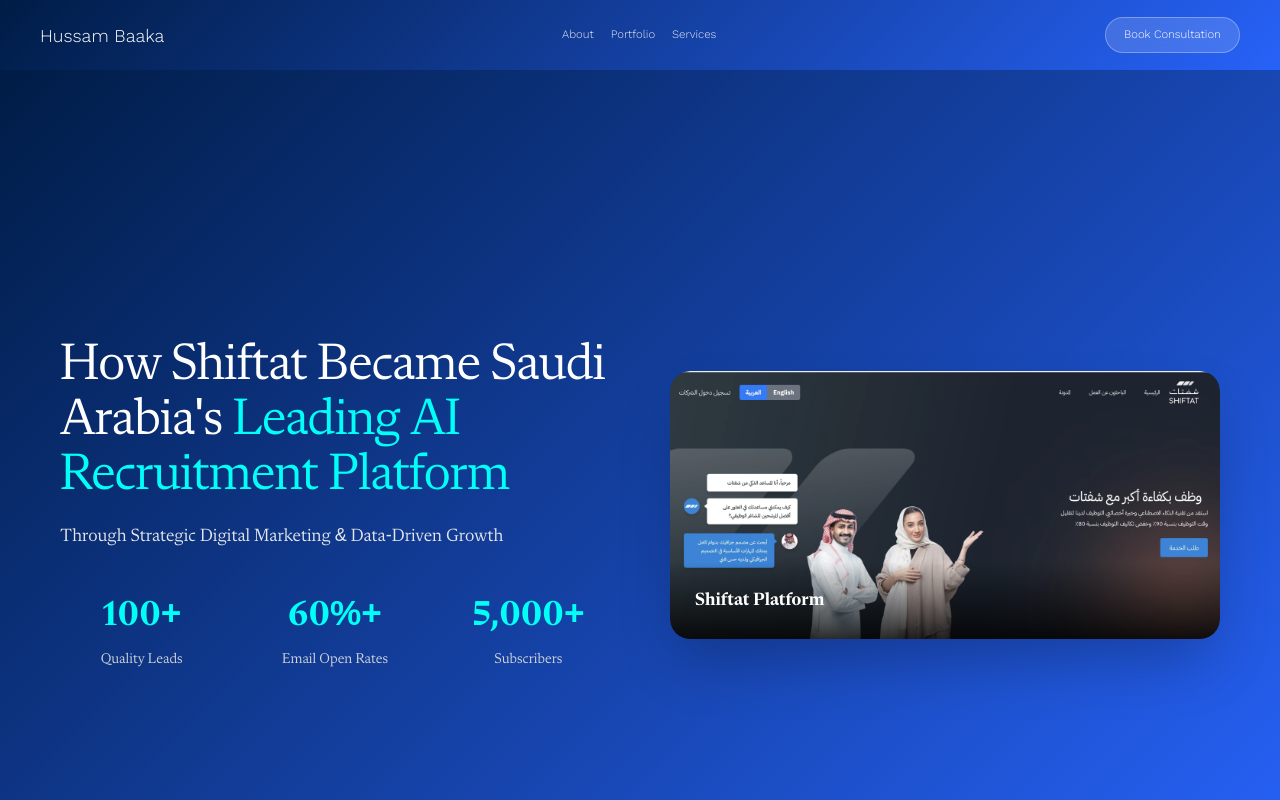
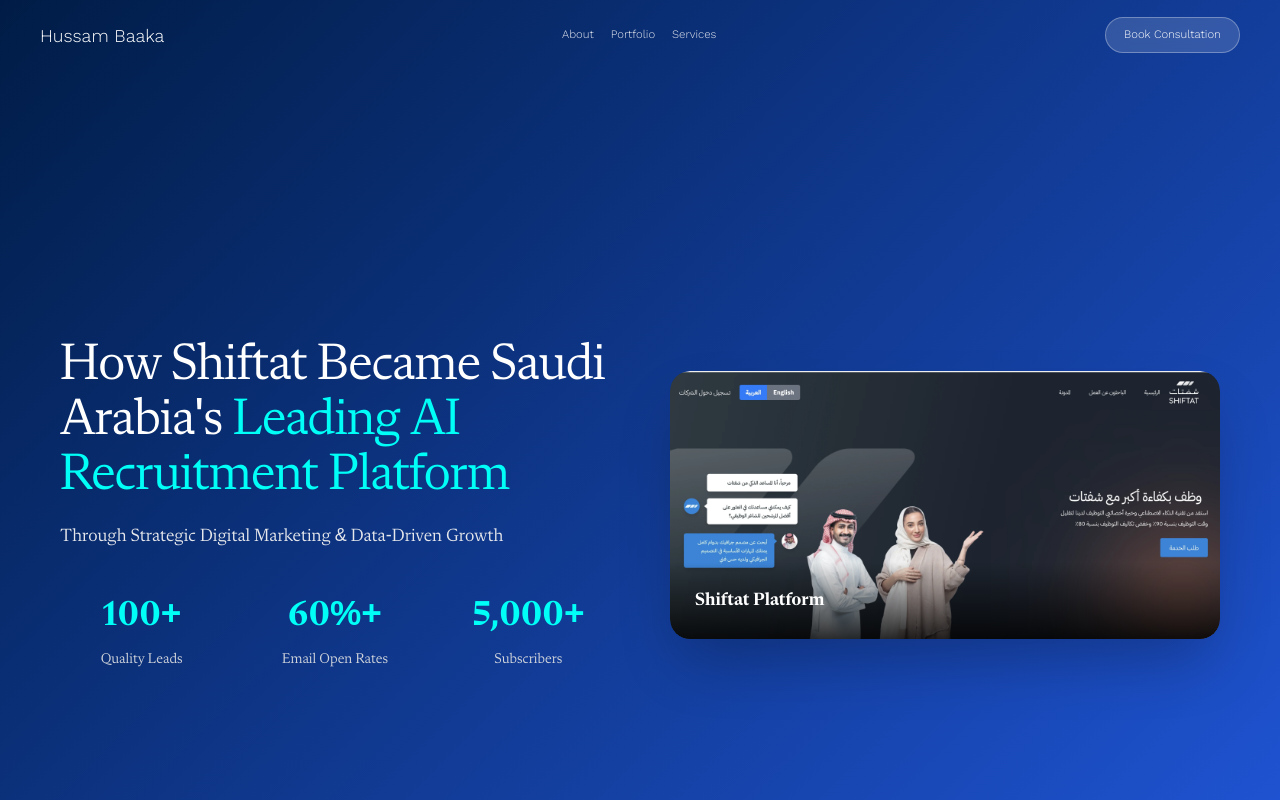
Before and after one commit to SystemSaura/hussam-portfolio, a Next.js app: page /shiftat in a window 1280 px wide. Shown: the top 800 px of the page. Built offline with nearby package versions, Linux system fonts and the light colour scheme.

Commit message:
Merge header into case study component & create unified gradient background across header/hero/about sections for seamless visual flowRetry

```diff
--- a/src/app/shiftat/page.tsx
+++ b/src/app/shiftat/page.tsx
@@ -1,6 +1,5 @@
 "use client";
 
-import ShiftatHeader from "./shiftatHeader"; // Changed from "./ShiftatHeader" to "./shiftatHeader"
 import Footer from "../../components/footerSection/footer";
 import CaseStudyDetail from "../../caseStudyPage/caseStudyPage";
 
@@ -13,8 +12,7 @@
 
   return (
     <div className="min-h-screen bg-white">
-      <ShiftatHeader onNavigate={navigationHandlers} />
-      <CaseStudyDetail />
+      <CaseStudyDetail onNavigate={navigationHandlers} />
       <Footer />
     </div>
   );
--- a/src/app/shiftat/shiftatHeader.module.css
+++ /dev/null
@@ -1,99 +0,0 @@
-/* Shiftat Header Navigation Styles */
-.shiftatNavComponent {
-  background: linear-gradient(135deg, #001C46 0%, #2762F8 100%);
-  width: 100%;
-  height: 70px;
-  position: relative;
-  z-index: 100;
-}
-
-.shiftatNavContainer {
-  margin: 0 85.7266px 0 85.7188px;
-  height: 70px;
-  display: flex;
-  align-items: center;
-  justify-content: space-between;
-}
-
-.shiftatLogoName {
-  font-family: 'Work Sans', sans-serif;
-  font-size: 18px;
-  font-weight: 300;
-  color: #FFFFFF;
-  text-transform: none;
-  text-decoration: none;
-}
-
-.shiftatCursorBlink {
-  color: #00FFF7;
-  animation: blink 1s infinite;
-}
-
-@keyframes blink {
-  0%, 50% { opacity: 1; }
-  51%, 100% { opacity: 0; }
-}
-
-.shiftatNavLink {
-  color: #FFFFFF;
-  font-family: 'Work Sans', sans-serif;
-  font-size: 11.3675px;
-  font-weight: 300;
-  padding: 5.68374px 8.52561px;
-  text-decoration: none;
-  display: inline-block;
-  background: none;
-  border: none;
-  cursor: pointer;
-  opacity: 0.9;
-  transition: opacity 0.2s ease;
-}
-
-.shiftatNavLink:hover {
-  opacity: 1;
-}
-
-.shiftatNavButtonStrategy {
-  background-color: rgba(255, 255, 255, 0.15);
-  color: #FFFFFF;
-  font-family: 'Work Sans', sans-serif;
-  font-size: 11.3675px;
-  font-weight: 300;
-  padding: 0 17.0512px;
-  border: 1px solid rgba(255, 255, 255, 0.3);
-  border-radius: 9999px;
-  cursor: pointer;
-  text-decoration: none;
-  display: inline-flex;
-  align-items: center;
-  justify-content: center;
-  width: 135px;
-  height: 36px;
-  box-sizing: border-box;
-  transition: all 0.2s ease;
-  backdrop-filter: blur(10px);
-}
-
-.shiftatNavButtonStrategy:hover {
-  background-color: rgba(255, 255, 255, 0.2);
-  border-color: rgba(255, 255, 255, 0.5);
-}
-
-/* Mobile responsive */
-@media (max-width: 768px) {
-  .shiftatNavContainer {
-    margin: 0 16px 0 16px;
-  }
-}
-
-@media (max-width: 1200px) {
-  .shiftatNavContainer {
-    margin: 0 20px 0 20px;
-  }
-}
-
-@media (max-width: 1400px) {
-  .shiftatNavContainer {
-    margin: 0 40px 0 40px;
-  }
-}
--- a/src/app/shiftat/shiftatHeader.tsx
+++ /dev/null
@@ -1,50 +0,0 @@
-"use client";
-
-import Link from "next/link";
-import styles from "./shiftatHeader.module.css";
-
-interface shiftatHeaderProps {
-  onNavigate: {
-    about: () => void;
-    portfolio: () => void;
-    services: () => void;
-  };
-}
-
-export default function shiftatHeader({ onNavigate }: shiftatHeaderProps) {
-  return (
-    <header className={styles.shiftatNavComponent}>
-      <div className={styles.shiftatNavContainer}>
-        {/* Logo */}
-        <div className="flex-shrink-0">
-          <Link href="/" className={styles.shiftatLogoName}>
-            Hussam Baaka <span className={styles.shiftatCursorBlink}>|</span>
-          </Link>
-        </div>
-
-        {/* Navigation */}
-        <nav className="hidden md:flex items-center space-x-0">
-          <button onClick={onNavigate.about} className={styles.shiftatNavLink}>About</button>
-          <button onClick={onNavigate.portfolio} className={styles.shiftatNavLink}>Portfolio</button>
-          <button onClick={onNavigate.services} className={styles.shiftatNavLink}>Services</button>
-        </nav>
-
-        {/* Right side buttons */}
-        <div className="flex items-center space-x-4">
-          <button className={styles.shiftatNavButtonStrategy}>
-            Book Consultation
-          </button>
-        </div>
-
-        {/* Mobile menu button */}
-        <div className="md:hidden">
-          <button className={`${styles.shiftatNavLink} p-2`}>
-            <svg className="h-6 w-6" fill="none" viewBox="0 0 24 24" stroke="currentColor">
-              <path strokeLinecap="round" strokeLinejoin="round" strokeWidth={2} d="M4 6h16M4 12h16M4 18h16" />
-            </svg>
-          </button>
-        </div>
-      </div>
-    </header>
-  );
-}
--- a/src/caseStudyPage/caseStudyPage.module.css
+++ b/src/caseStudyPage/caseStudyPage.module.css
@@ -3,9 +3,95 @@
   background: white;
 }
 
-/* Hero Section - Improved Title Layout */
+/* Header Navigation Styles - Merged from shiftatHeader */
+.navComponent {
+  width: 100%;
+  height: 70px;
+  position: relative;
+  z-index: 100;
+}
+
+.navContainer {
+  margin: 0 85.7266px 0 85.7188px;
+  height: 70px;
+  display: flex;
+  align-items: center;
+  justify-content: space-between;
+}
+
+.logoName {
+  font-family: 'Work Sans', sans-serif;
+  font-size: 18px;
+  font-weight: 300;
+  color: #FFFFFF;
+  text-transform: none;
+  text-decoration: none;
+}
+
+.cursorBlink {
+  color: #00FFF7;
+  animation: blink 1s infinite;
+}
+
+@keyframes blink {
+  0%, 50% { opacity: 1; }
+  51%, 100% { opacity: 0; }
+}
+
+.navLink {
+  color: #FFFFFF;
+  font-family: 'Work Sans', sans-serif;
+  font-size: 11.3675px;
+  font-weight: 300;
+  padding: 5.68374px 8.52561px;
+  text-decoration: none;
+  display: inline-block;
+  background: none;
+  border: none;
+  cursor: pointer;
+  opacity: 0.9;
+  transition: opacity 0.2s ease;
+}
+
+.navLink:hover {
+  opacity: 1;
+}
+
+.navButtonStrategy {
+  background-color: rgba(255, 255, 255, 0.15);
+  color: #FFFFFF;
+  font-family: 'Work Sans', sans-serif;
+  font-size: 11.3675px;
+  font-weight: 300;
+  padding: 0 17.0512px;
+  border: 1px solid rgba(255, 255, 255, 0.3);
+  border-radius: 9999px;
+  cursor: pointer;
+  text-decoration: none;
+  display: inline-flex;
+  align-items: center;
+  justify-content: center;
+  width: 135px;
+  height: 36px;
+  box-sizing: border-box;
+  transition: all 0.2s ease;
+  backdrop-filter: blur(10px);
+}
+
+.navButtonStrategy:hover {
+  background-color: rgba(255, 255, 255, 0.2);
+  border-color: rgba(255, 255, 255, 0.5);
+}
+
+/* Unified Background Container for Header + Hero + About */
+.unifiedBackgroundContainer {
+  background: linear-gradient(135deg, #001C46 0%, #2762F8 100%);
+  min-height: 100vh;
+  position: relative;
+}
+
+/* Hero Section - Updated without background */
 .hero {
-  background: linear-gradient(135deg, #001C46 0%, #2762F8 100%);
   min-height: 100vh;
   display: flex;
   align-items: center;
@@ -132,10 +218,10 @@
   margin-bottom: 60px;
 }
 
-/* About Section - Centered */
+/* About Section - Updated without background, with white text */
 .about {
   padding: 100px 0;
-  background: #F9FAFB;
+  color: white;
 }
 
 .aboutGridCentered {
@@ -153,7 +239,7 @@
   font-family: 'Flecha S', sans-serif;
   font-size: 3rem;
   font-weight: bold;
-  color: #001C46;
+  color: white;
   margin-bottom: 40px;
   line-height: 1.2;
 }
@@ -162,8 +248,13 @@
   font-family: 'Flecha S', sans-serif;
   font-size: 1.25rem;
   line-height: 1.8;
-  color: #4B5563;
+  color: #E5E7EB;
   margin-bottom: 25px;
+}
+
+/* White sections start here */
+.whiteSectionContainer {
+  background: white;
 }
 
 /* NEW RESULTS SECTION - Homepage Hero Style */
@@ -659,61 +750,17 @@
   box-shadow: 0 15px 35px rgba(0, 0, 0, 0.2);
 }
 
-/* Responsive Design */
-@media (max-width: 1024px) {
-  .hero {
-    min-height: 100vh;
-    padding-top: 70px;
+/* Section title for white sections */
+.whiteSectionContainer .sectionTitle {
+  color: #001C46;
+}
+
+/* Mobile responsive for header navigation */
+@media (max-width: 768px) {
+  .navContainer {
+    margin: 0 16px 0 16px;
   }
 
-  .heroContent {
-    grid-template-columns: 1fr;
-    gap: 50px;
-    text-align: center;
-    justify-content: center;
-  }
-
-  .heroTitle {
-    font-size: 44px;
-  }
-
-  .resultsMainHeading {
-    font-size: 56px;
-  }
-
-  .primaryResults {
-    gap: 80px;
-  }
-
-  .secondaryResults {
-    gap: 60px;
-  }
-
-  .primaryNumber {
-    font-size: 64px;
-  }
-
-  .secondaryNumber {
-    font-size: 48px;
-  }
-
-  .solutionGrid {
-    grid-template-columns: 1fr;
-    gap: 30px;
-  }
-
-  .challengeGrid {
-    grid-template-columns: 1fr;
-    gap: 60px;
-    text-align: center;
-  }
-
-  .socialGrid {
-    grid-template-columns: 1fr;
-  }
-}
-
-@media (max-width: 768px) {
   .hero {
     min-height: 100vh;
     padding-top: 70px;
@@ -778,6 +825,71 @@
 
   .verificationCard {
     padding: 40px 30px;
+  }
+}
+
+@media (max-width: 1024px) {
+  .hero {
+    min-height: 100vh;
+    padding-top: 70px;
+  }
+
+  .heroContent {
+    grid-template-columns: 1fr;
+    gap: 50px;
+    text-align: center;
+    justify-content: center;
+  }
+
+  .heroTitle {
+    font-size: 44px;
+  }
+
+  .resultsMainHeading {
+    font-size: 56px;
+  }
+
+  .primaryResults {
+    gap: 80px;
+  }
+
+  .secondaryResults {
+    gap: 60px;
+  }
+
+  .primaryNumber {
+    font-size: 64px;
+  }
+
+  .secondaryNumber {
+    font-size: 48px;
+  }
+
+  .solutionGrid {
+    grid-template-columns: 1fr;
+    gap: 30px;
+  }
+
+  .challengeGrid {
+    grid-template-columns: 1fr;
+    gap: 60px;
+    text-align: center;
+  }
+
+  .socialGrid {
+    grid-template-columns: 1fr;
+  }
+}
+
+@media (max-width: 1200px) {
+  .navContainer {
+    margin: 0 20px 0 20px;
+  }
+}
+
+@media (max-width: 1400px) {
+  .navContainer {
+    margin: 0 40px 0 40px;
   }
 }
 
--- a/src/caseStudyPage/caseStudyPage.tsx
+++ b/src/caseStudyPage/caseStudyPage.tsx
@@ -1,12 +1,60 @@
 "use client";
 
 import Image from "next/image";
+import Link from "next/link";
 import styles from "./caseStudyPage.module.css";
 
-export default function CaseStudyDetail() {
+interface NavigationHandlers {
+  about: () => void;
+  portfolio: () => void;
+  services: () => void;
+}
+
+interface CaseStudyDetailProps {
+  onNavigate: NavigationHandlers;
+}
+
+export default function CaseStudyDetail({ onNavigate }: CaseStudyDetailProps) {
   return (
     <div className={styles.detailContainer}>
-      {/* Hero Section - Full Screen */}
+      {/* Unified Background Container for Header + Hero + About */}
+      <div className={styles.unifiedBackgroundContainer}>
+        {/* Header Navigation - Merged from shiftatHeader */}
+        <header className={styles.navComponent}>
+          <div className={styles.navContainer}>
+            {/* Logo */}
+            <div className="flex-shrink-0">
+              <Link href="/" className={styles.logoName}>
+                Hussam Baaka <span className={styles.cursorBlink}>|</span>
+              </Link>
+            </div>
+
+            {/* Navigation */}
+            <nav className="hidden md:flex items-center space-x-0">
+              <button onClick={onNavigate.about} className={styles.navLink}>About</button>
+              <button onClick={onNavigate.portfolio} className={styles.navLink}>Portfolio</button>
+              <button onClick={onNavigate.services} className={styles.navLink}>Services</button>
+            </nav>
+
+            {/* Right side buttons */}
+            <div className="flex items-center space-x-4">
+              <button className={styles.navButtonStrategy}>
+                Book Consultation
+              </button>
+            </div>
+
+            {/* Mobile menu button */}
+            <div className="md:hidden">
+              <button className={`${styles.navLink} p-2`}>
+                <svg className="h-6 w-6" fill="none" viewBox="0 0 24 24" stroke="currentColor">
+                  <path strokeLinecap="round" strokeLinejoin="round" strokeWidth={2} d="M4 6h16M4 12h16M4 18h16" />
+                </svg>
+              </button>
+            </div>
+          </div>
+        </header>
+
+        {/* Hero Section */}
         <section className={styles.hero}>
           <div className={styles.heroContainer}>
             <div className={styles.heroContent}>
@@ -51,7 +99,7 @@
           </div>
         </section>
 
-      {/* About Shiftat - Centered */}
+        {/* About Shiftat - Now part of unified background */}
         <section className={styles.about}>
           <div className={styles.container}>
             <div className={styles.aboutGridCentered}>
@@ -67,7 +115,10 @@
             </div>
           </div>
         </section>
+      </div>
 
+      {/* White sections container starts here */}
+      <div className={styles.whiteSectionContainer}>
         {/* Results Section - Redesigned */}
         <section className={styles.resultsNew}>
           <div className={styles.resultsContainer}>
@@ -266,6 +317,7 @@
             </div>
           </div>
         </section>
+      </div>
 
       {/* Testimonial */}
       <section className={styles.testimonial}>
```
Lines whose indentation alone changed are shown as unchanged.
